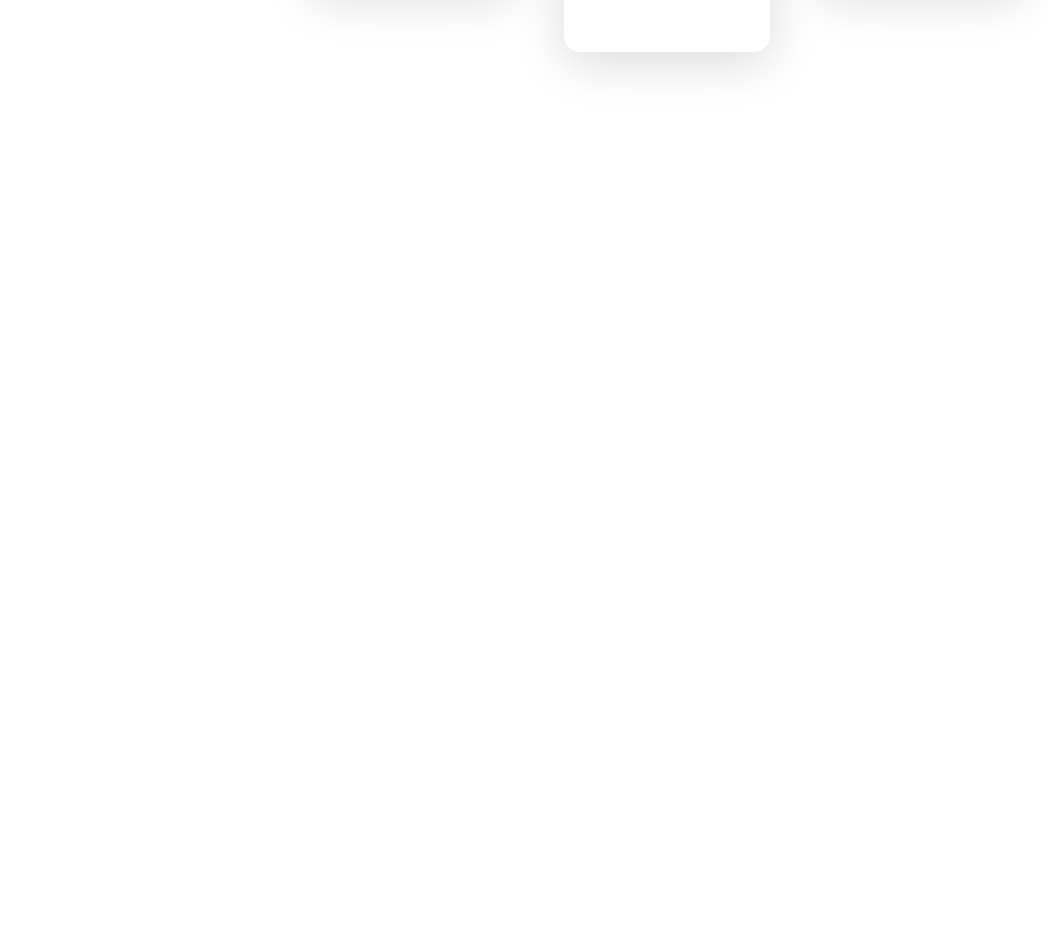
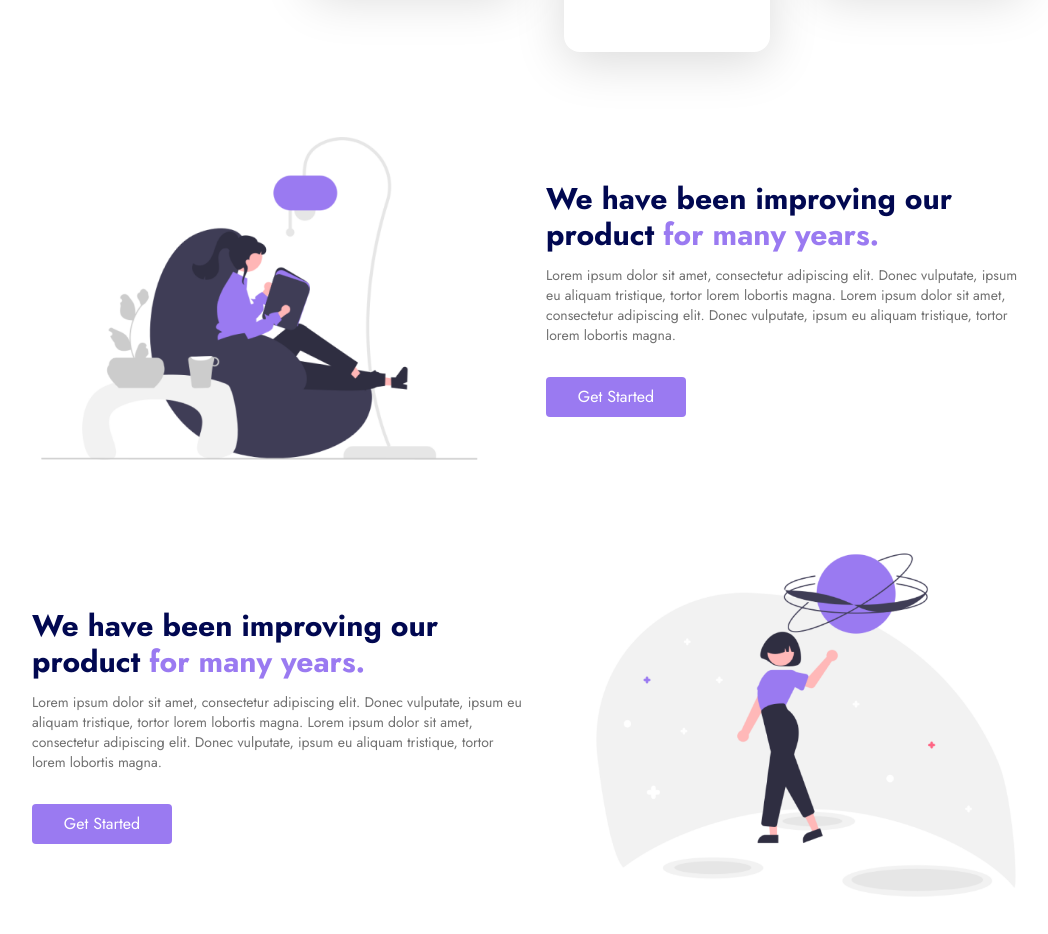
Before and after one commit to KruglyakovaKarina/tailwind, a React (Vite) app: page / in a window 1280 px wide. Shown: the part 841-1775 px from the top of the page, without its empty margins (112-1160 px from the left). Before the commit the page ends 973 px from the top, so only its background shows below. Built offline with nearby package versions, Linux system fonts and the light colour scheme.

Commit message:
added information about company

```diff
--- /dev/null
+++ b/src/components/About.jsx
@@ -0,0 +1,56 @@
+import about from '../assets/about.png';
+import about2 from '../assets/about2.png';
+
+const About = () => {
+  return (
+    <div className='mx-4 mb-20'>
+      <div className='flex flex-col sm:flex-row lg:flex-row md:flex-row items-center justify-between mb:gap-16 lg:gap-16 gap-8'>
+        <img
+          src={about}
+          alt=''
+          className='lg:w-[450px] md:w-[350px] w-[280px]'
+        />
+        <div>
+          <h1 className='md:text-3xl text-2xl font-bold text-blue mb-3'>
+            We have been improving our product{' '}
+            <span className='text-purple'>for many years.</span>
+          </h1>
+          <p className='text-grey text-sm'>
+            Lorem ipsum dolor sit amet, consectetur adipiscing elit. Donec
+            vulputate, ipsum eu aliquam tristique, tortor lorem lobortis magna.
+            Lorem ipsum dolor sit amet, consectetur adipiscing elit. Donec
+            vulputate, ipsum eu aliquam tristique, tortor lorem lobortis magna.
+          </p>
+          <button className='mt-8 md:mx-0 flex justify-center mx-auto text-white bg-purple rounded py-2 w-[140px] hover:bg-blue transition-all duration-300'>
+            Get Started
+          </button>
+        </div>
+      </div>
+
+      <div className='md:mt-20 mt-10 flex flex-col-reverse sm:flex-row lg:flex-row md:flex-row items-center justify-between mb:gap-16 lg:gap-16 gap-8 '>
+        <div>
+          <h1 className='md:text-3xl text-2xl font-bold text-blue mb-3'>
+            We have been improving our product{' '}
+            <span className='text-purple'>for many years.</span>
+          </h1>
+          <p className='text-grey text-sm'>
+            Lorem ipsum dolor sit amet, consectetur adipiscing elit. Donec
+            vulputate, ipsum eu aliquam tristique, tortor lorem lobortis magna.
+            Lorem ipsum dolor sit amet, consectetur adipiscing elit. Donec
+            vulputate, ipsum eu aliquam tristique, tortor lorem lobortis magna.
+          </p>
+          <button className='mt-8 md:mx-0 flex justify-center mx-auto text-white bg-purple rounded py-2 w-[140px] hover:bg-blue transition-all duration-300'>
+            Get Started
+          </button>
+        </div>
+        <img
+          src={about2}
+          alt=''
+          className='lg:w-[430px] md:w-[330px] w-[250px]'
+        />
+      </div>
+    </div>
+  );
+};
+
+export default About;
--- a/src/pages/Home.jsx
+++ b/src/pages/Home.jsx
@@ -1,3 +1,4 @@
+import About from '../components/About';
 import Banner from '../components/Banner';
 import Features from '../components/Features';
 
@@ -6,6 +7,7 @@ const Home = () => {
     <div className='max-w-5xl mx-auto'>
       <Banner />
       <Features />
+      <About />
     </div>
   );
 };
```
Also changed, not shown: src/assets/about.png (added), src/assets/about2.png (added).
